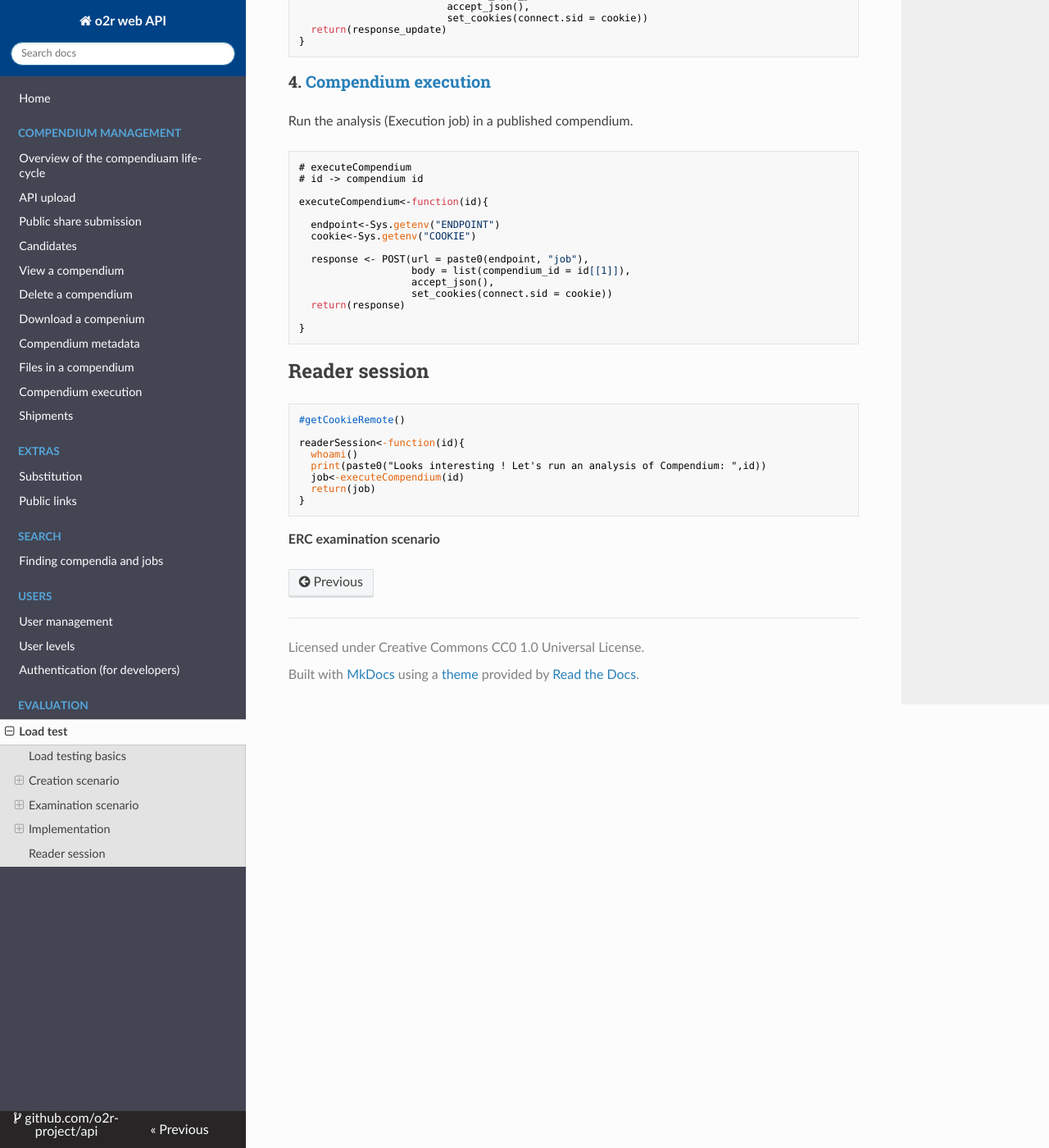
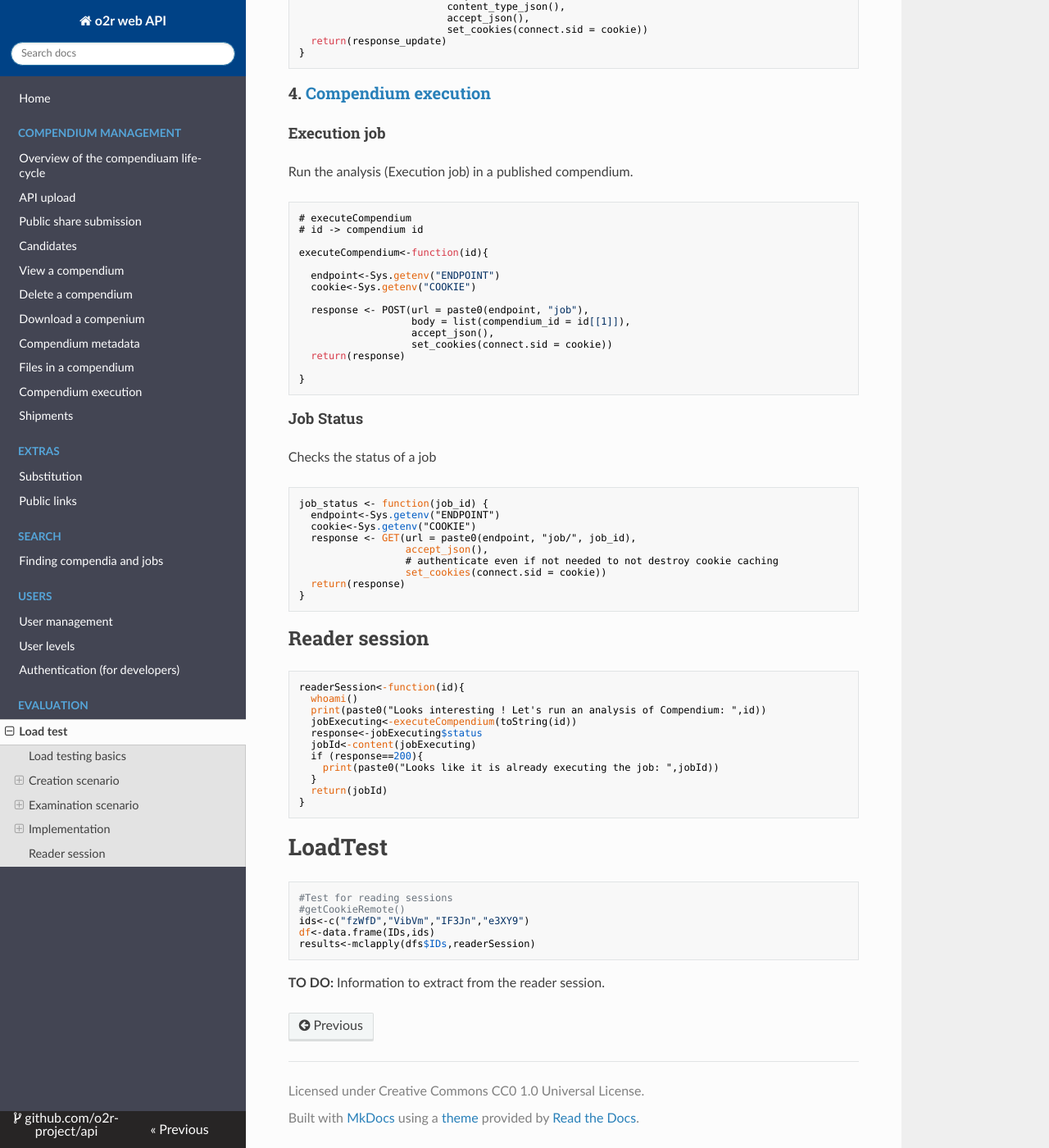
Before and after one commit to o2r-project/api, an MkDocs documentation site: the page built from docs/evaluation/load_test.md, in a window 1280 px wide and 1400 px high, scrolled down 6974 px. Shown: the whole window at 82% size. Built offline with MkDocs 1.6.1, drawn with Linux system fonts in a browser that asks for light colours; nearby versions of some CDN libraries.

Commit message:
Reader session test

```diff
--- a/docs/evaluation/load_test.md
+++ b/docs/evaluation/load_test.md
@@ -399,6 +400,8 @@ compendium.
 
 ### 4. [Compendium execution](http://o2r.info/api/job/)
 
+#### Execution job
+
 Run the analysis (Execution job) in a published compendium.
 
     # executeCompendium
@@ -417,16 +420,42 @@ Run the analysis (Execution job) in a published compendium.
 
     }
 
+#### Job Status
+
+Checks the status of a job
+
+    job_status <- function(job_id) {
+      endpoint<-Sys.getenv("ENDPOINT")
+      cookie<-Sys.getenv("COOKIE")
+      response <- GET(url = paste0(endpoint, "job/", job_id),
+                      accept_json(),
+                      # authenticate even if not needed to not destroy cookie caching
+                      set_cookies(connect.sid = cookie))
+      return(response)
+    }
+
 Reader session
 --------------
-
-    #getCookieRemote()
 
     readerSession<-function(id){
       whoami()
       print(paste0("Looks interesting ! Let's run an analysis of Compendium: ",id))
-      job<-executeCompendium(id)
-      return(job)
+      jobExecuting<-executeCompendium(toString(id))
+      response<-jobExecuting$status
+      jobId<-content(jobExecuting)
+      if (response==200){
+        print(paste0("Looks like it is already executing the job: ",jobId))
+      }
+      return(jobId)
     }
 
-**ERC examination scenario**
+LoadTest
+========
+
+    #Test for reading sessions
+    #getCookieRemote()
+    ids<-c("fzWfD","VibVm","IF3Jn","e3XY9")
+    df<-data.frame(IDs,ids)
+    results<-mclapply(dfs$IDs,readerSession)
+
+**TO DO:** Information to extract from the reader session.
```
Also changed, not shown: other parts of docs/evaluation/load_test.md (+1 -0 lines), docs/evaluation/load_test.Rmd (+36 -6 lines).
